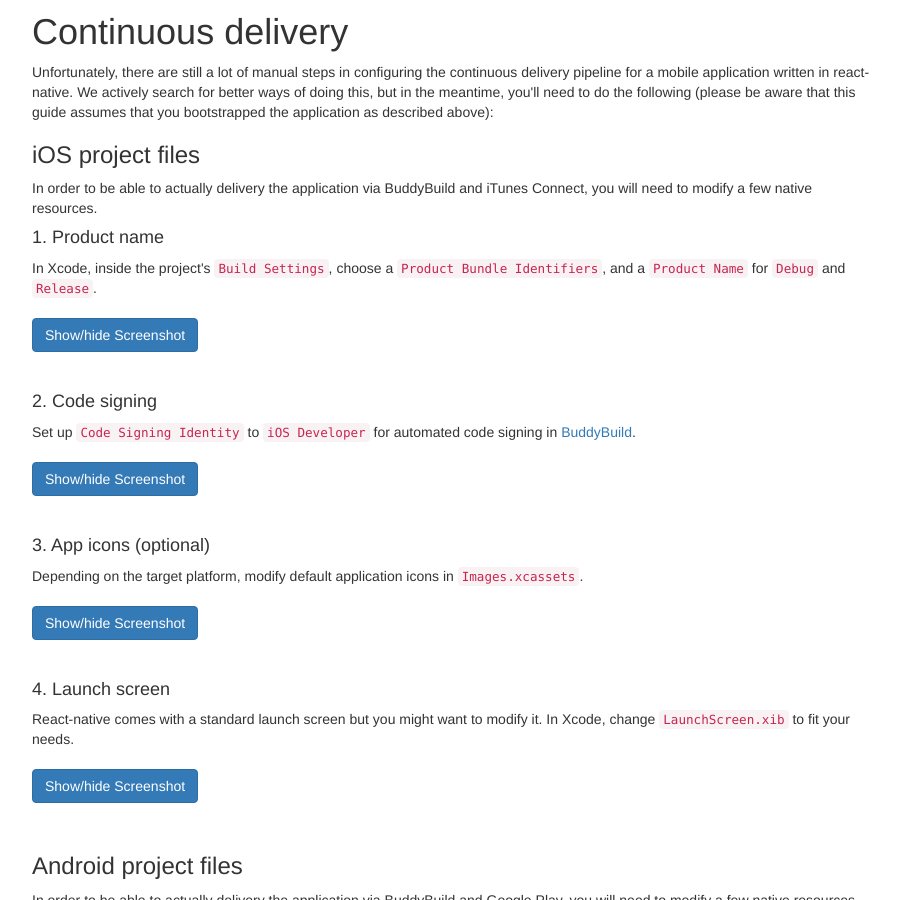
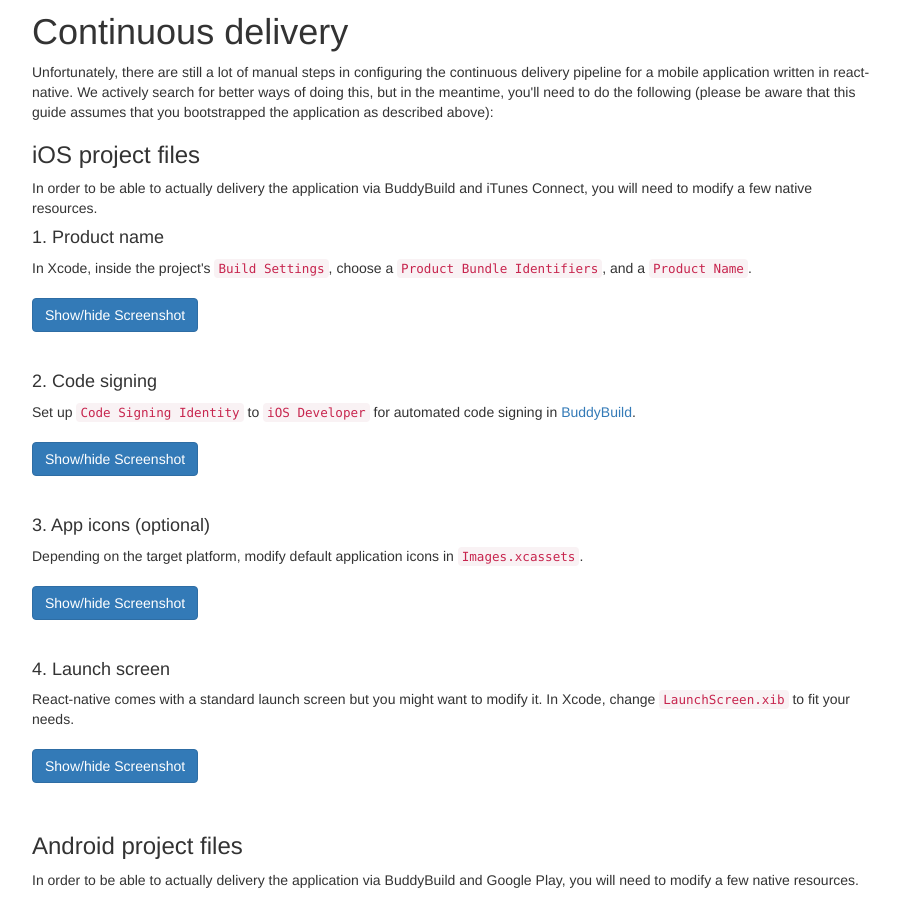
Before and after one commit to codecentric-labs-zero/codecentric-labs-zero.github.io, a Jekyll site: the page built from pages/react-native.html, in a window 1280 px wide and 900 px high, scrolled down 607 px. Shown: the whole window, without its empty margins (38-938 px from the left). Built offline with Jekyll 4.4.1, drawn with Linux system fonts in a browser that asks for light colours; nearby versions of some CDN libraries.

Commit message:
Fixed 'product name' documentation

```diff
--- a/pages/react-native.html
+++ b/pages/react-native.html
@@ -34,7 +34,7 @@
   <h4>1. Product name</h4>
   <p>
     In Xcode, inside the project's <code>Build Settings</code>, choose a <code>Product Bundle Identifiers</code>, and a
-    <code>Product Name</code> for <code>Debug</code> and <code>Release</code>.<br/><br/>
+    <code>Product Name</code>.<br/><br/>
     <button class="btn btn-primary" type="button" data-toggle="collapse" data-target="#productName" aria-expanded="false" aria-controls="productName">
       Show/hide Screenshot
     </button>
```
Also changed, not shown: assets/images/react-native-product-name.png.
